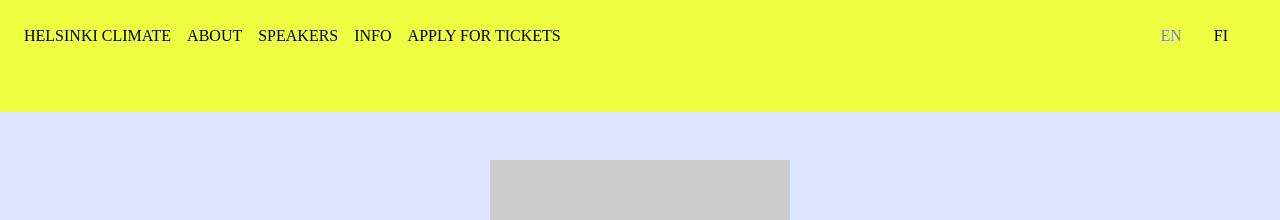
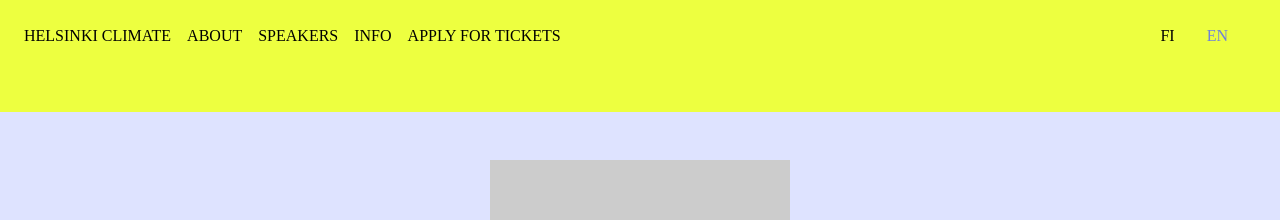
Before and after one commit to ilmastoveivi/helsinkiclimate-v2, a Jekyll site: the page built from info.md, in a window 1280 px wide. Shown: the top 220 px of the page. Built offline with Jekyll 4.4.1, drawn with Linux system fonts in a browser that asks for light colours; some web fonts are replaced.

Commit message:
fix language bar order of languages

```diff
--- a/_includes/lang_bar.html
+++ b/_includes/lang_bar.html
@@ -1,7 +1,7 @@
 <div class= "ml-auto" id="lang-bar">
     <ul class="list-group list-group-horizontal navbar-nav mt-2 mt-lg-0">
     {% if page.ref!=null %}
-      {% assign pages=site.pages | where:"ref", page.ref %}
+      {% assign pages=site.pages | where:"ref", page.ref | sort: "lang" | reverse %}
       {% for p in pages %}
         <li class="lang-bar-item ">
           {% if p.lang == "fi"  %}
```
